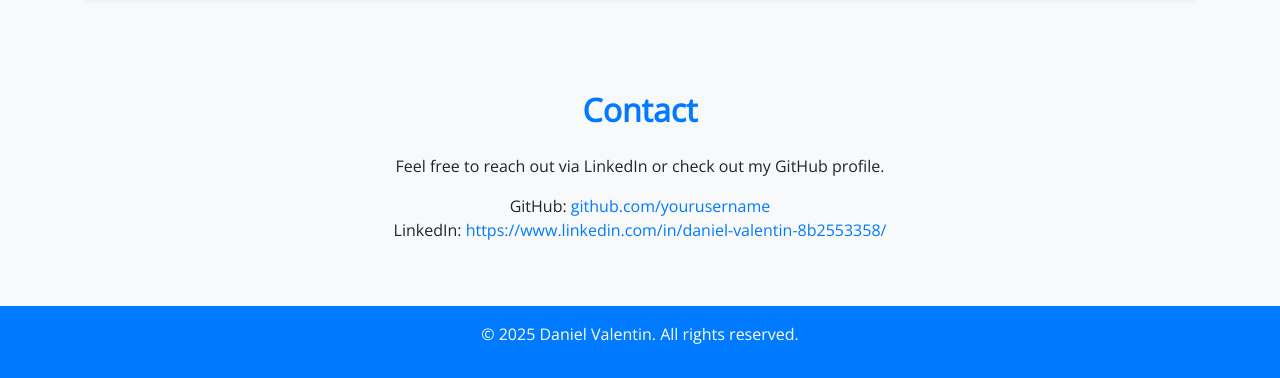
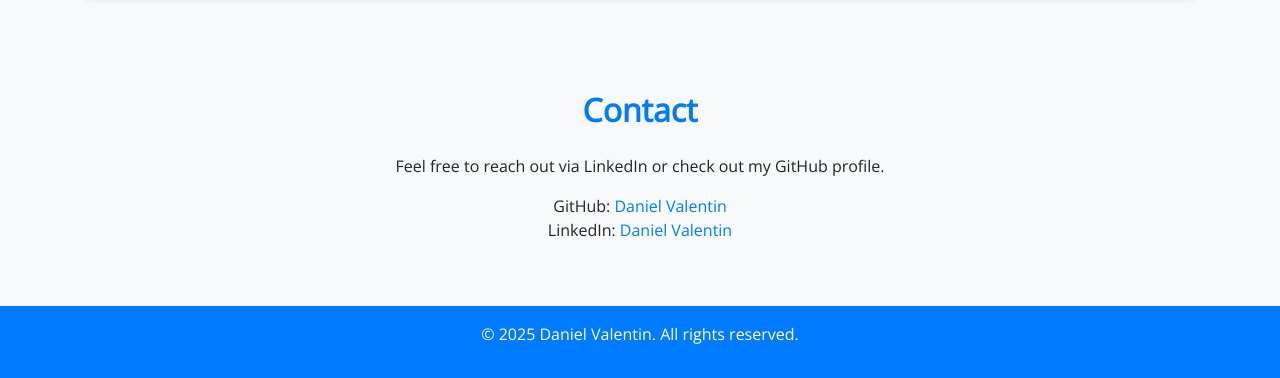
Before and after one commit to Dava0077/portfolio, a plain HTML site: page index.html in a window 1280 px wide. Shown: the part 2073-2451 px from the top of the page. Drawn offline with nearby package versions, Linux system fonts and the light colour scheme.

Commit message:
Update index.html

```diff
--- a/index.html
+++ b/index.html
@@ -76,8 +76,8 @@
             </p>
             <ul class="list-unstyled text-center">
                 <!--<li>Email: <a href="mailto:youremail@example.com">youremail@example.com</a></li>-->
-                <li>GitHub: <a href="https://github.com/yourusername" target="_blank">github.com/yourusername</a></li>
-                <li>LinkedIn: <a href="https://www.linkedin.com/in/daniel-valentin-8b2553358/" target="_blank">https://www.linkedin.com/in/daniel-valentin-8b2553358/</a></li>
+                <li>GitHub: <a href="https://github.com/Dava0077" target="_blank">Daniel Valentin</a></li>
+                <li>LinkedIn: <a href="https://www.linkedin.com/in/daniel-valentin-8b2553358/" target="_blank">Daniel Valentin</a></li>
             </ul>
         </div>
     </section>
```
